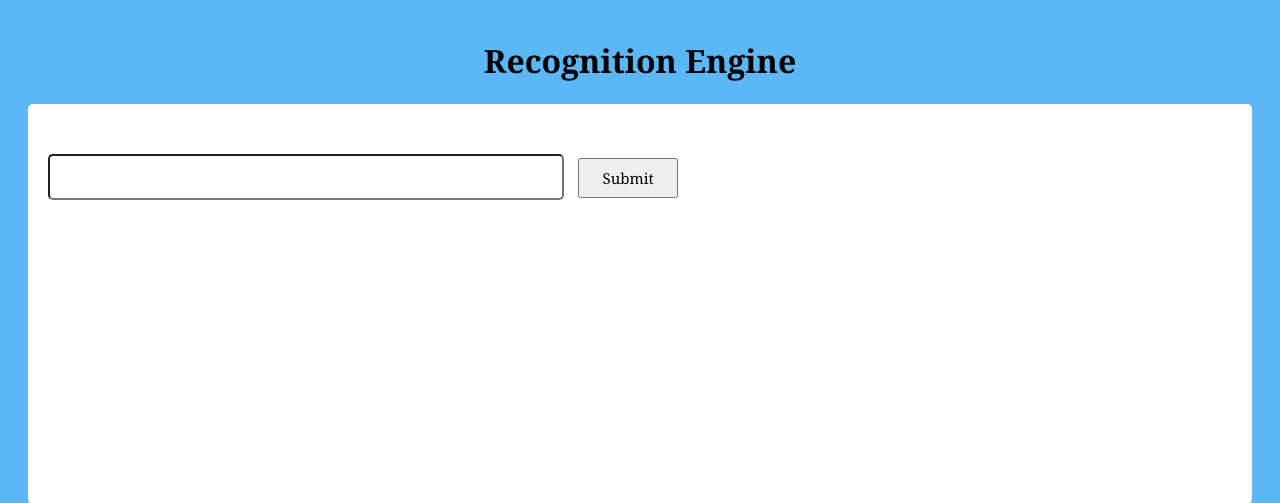
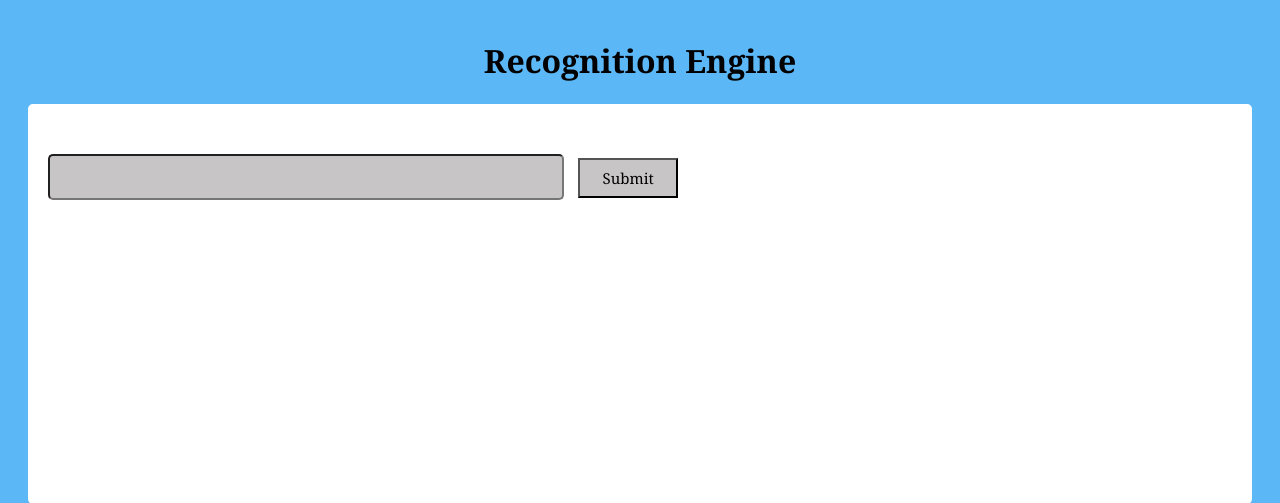
Before and after one commit to Kayma12/NLP-RECOGNITION-ENGINE, a Python web app: template templates/index.html in a window 1280 px wide. Shown: the top 503 px of the page. Run offline with Jinja, Linux system fonts and the light colour scheme; the template is opened without the code that fills it, so the values that code supplies are empty.

Commit message:
Changed background color of input field.

```diff
--- a/static/css/main.css
+++ b/static/css/main.css
@@ -16,6 +16,7 @@ body {
 }
 
 #input-skills {
+    background-color: rgb(199, 197, 197);
     font-size: 20px;
     font-family: Cambria, Cochin, Georgia, Times, 'Times New Roman', serif;
     border-radius: 5px;
@@ -28,6 +29,7 @@ body {
 }
 
 #btn-submit-skills {
+    background-color: rgb(199, 197, 197);
     font-family: Cambria, Cochin, Georgia, Times, 'Times New Roman', serif;
     font-size: 15px;
     margin: 10px;
```
